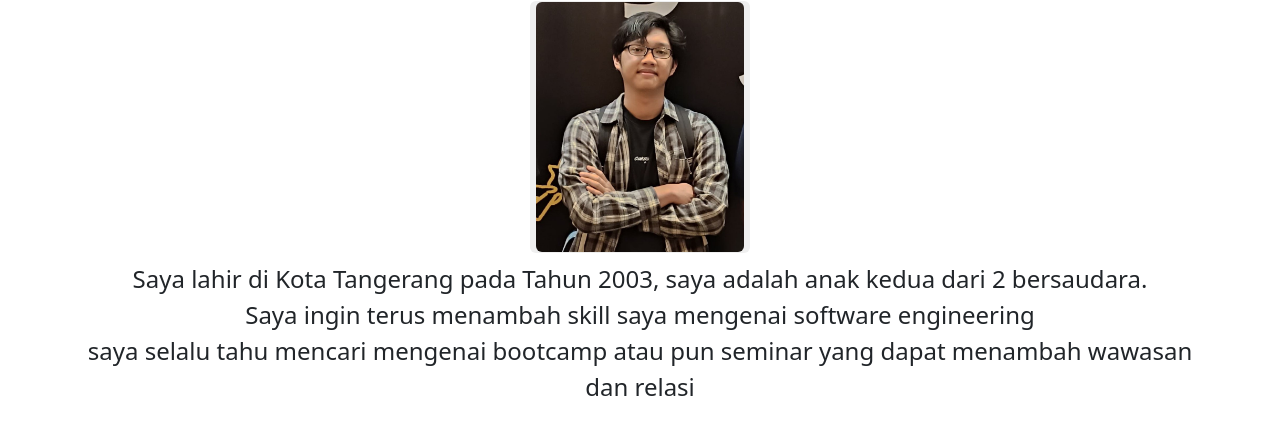
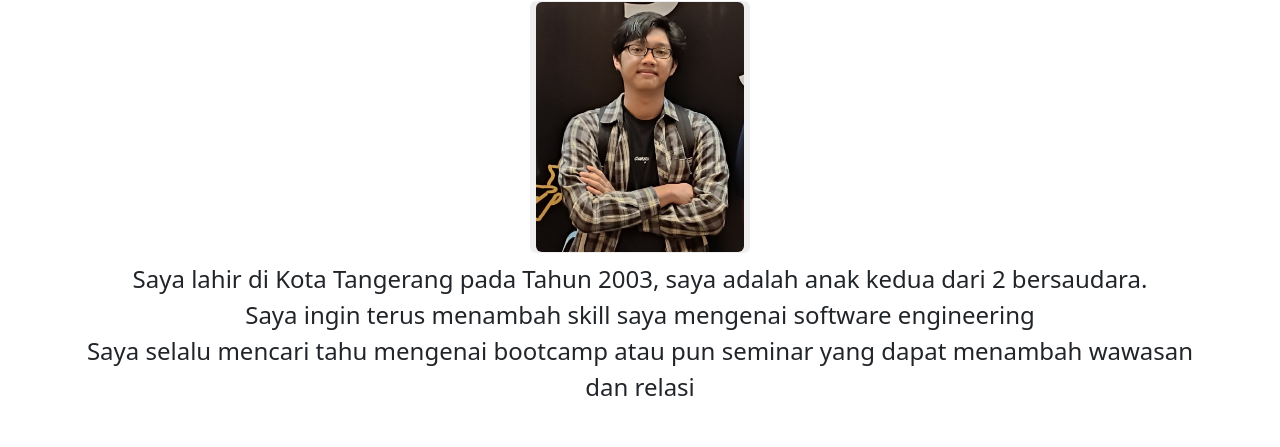
Before and after one commit to revou-trial-SE/28-nov-assignment-Vannn76, a plain HTML site: page about.html in a window 1280 px wide. Shown: the part 165-612 px from the top of the page. Drawn offline with nearby package versions, Linux system fonts and the light colour scheme.

Commit message:
Update about.html

```diff
--- a/about.html
+++ b/about.html
@@ -38,7 +38,7 @@
             <p class="text-center mt-2 mb-5 fs-4">
                 Saya lahir di Kota Tangerang pada Tahun 2003, saya adalah anak kedua dari 2 bersaudara. <br>
                 Saya ingin terus menambah skill saya mengenai software engineering <br>
-                saya selalu tahu mencari mengenai bootcamp atau pun seminar yang dapat menambah wawasan dan relasi
+                Saya selalu mencari tahu mengenai bootcamp atau pun seminar yang dapat menambah wawasan dan relasi
             </p>
 
             <h1 class="mt-5">My Social Media</h1>
```
